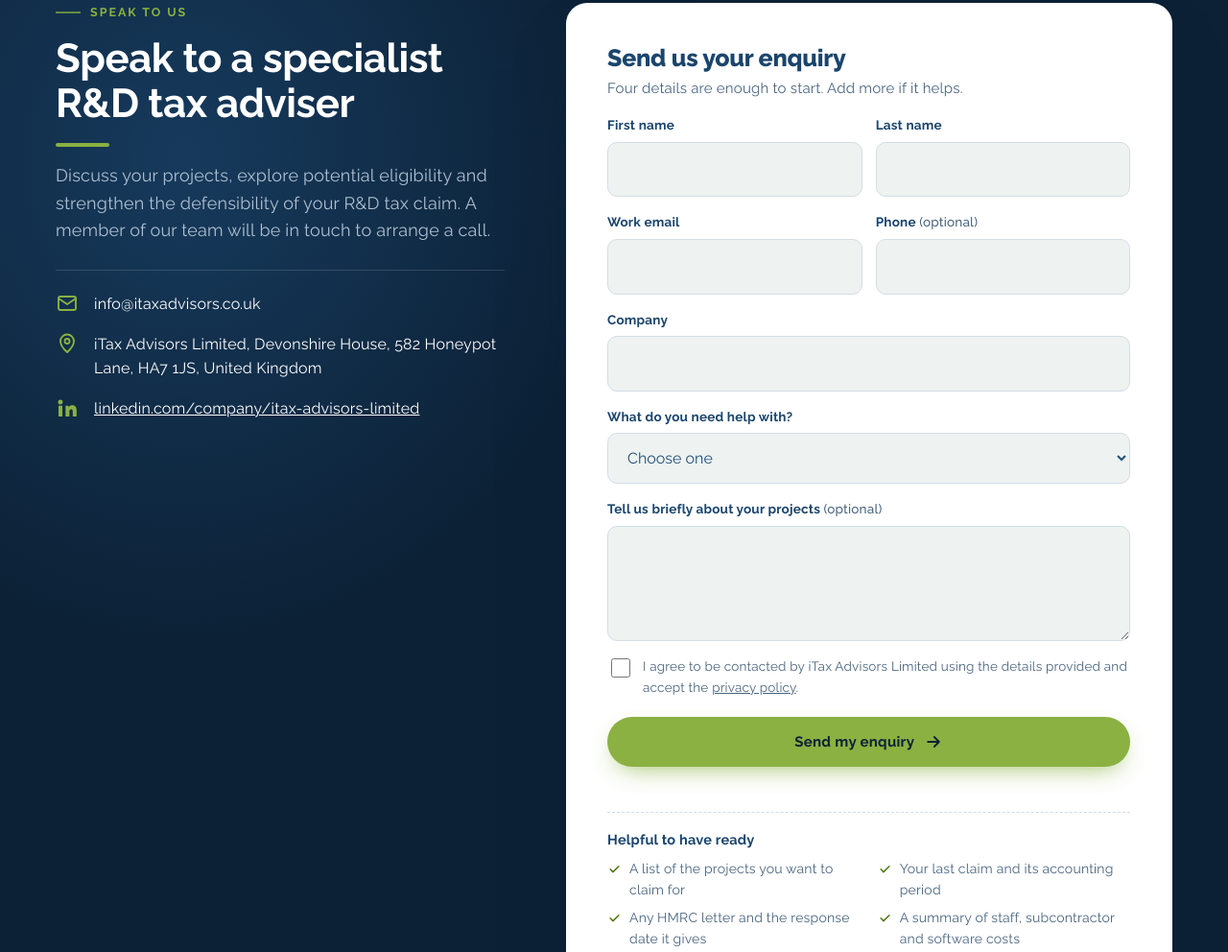
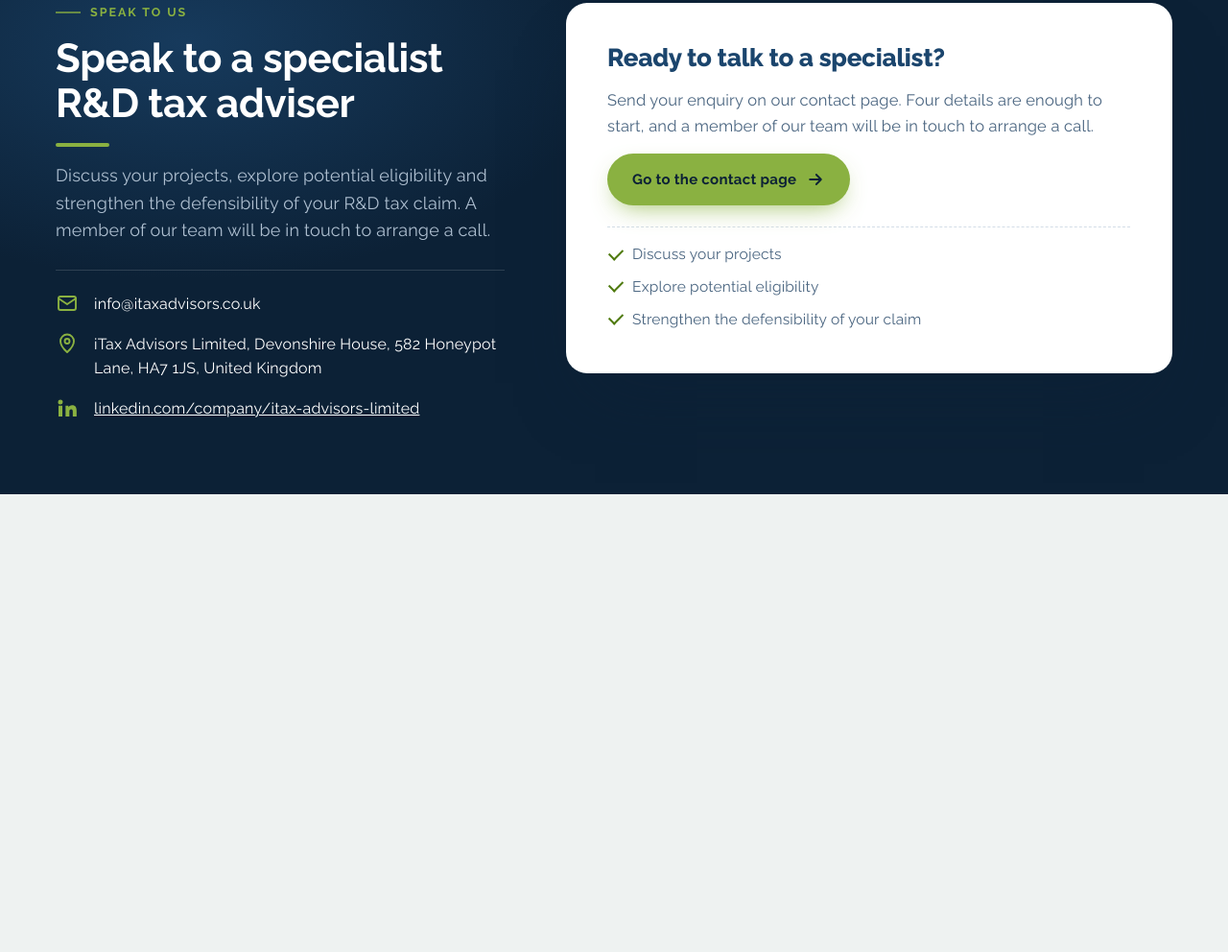
Before and after one commit to gayatriswami1991/itax, a plain HTML site: page mockups/pages/about-itax-advisors.html in a window 1280 px wide. Shown: the part 6986-7978 px from the top of the page at 96% size. After the commit the page ends 7501 px from the top, so only its background shows below. Drawn offline with Linux system fonts and the light colour scheme.

Commit message:
About page: send enquiries to the contact page instead of an inline form
Co-Authored-By: Claude Sonnet 5.5 <noreply@anthropic.com>
Claude-Session: https://claude.ai/code/session_01KjphXcWFi77gAE2G4yq4i6

```diff
--- a/mockups/pages/about-itax-advisors.html
+++ b/mockups/pages/about-itax-advisors.html
@@ -362,6 +362,13 @@ details p{padding:0 40px 24px 4px;color:var(--muted);max-width:70ch}details[open
 .tgrid .tc blockquote{font-size:16px}
 @media (max-width:1020px){.icp{grid-template-columns:repeat(2,minmax(0,1fr))}.stepc{grid-template-columns:repeat(2,minmax(0,1fr))}.whyg{grid-template-columns:repeat(2,minmax(0,1fr))}.glance-in{grid-template-columns:repeat(2,minmax(0,1fr))}}
 @media (max-width:700px){.icp,.stepc,.whyg{grid-template-columns:minmax(0,1fr)}.pas{grid-template-columns:minmax(0,1fr)}.pas>div+div{border-left:0;border-top:1px solid var(--line)}}
+.ctacard{background:#fff;color:var(--ink);border-radius:22px;padding:clamp(26px,3.4vw,44px);box-shadow:0 40px 70px -30px rgba(12,33,54,.55);display:grid;gap:16px;align-content:start}
+.ctacard h3{font-size:26px;color:var(--navy-700);font-weight:800}.ctacard p{color:var(--muted);font-size:16.5px}
+.ctacard .btn{justify-self:start}
+.bul2{list-style:none;margin:6px 0 0;padding:0;display:grid;gap:9px;border-top:1px dashed var(--line);padding-top:16px}
+.bul2 li{position:relative;padding-left:26px;font-size:15.5px;color:var(--muted)}
+.bul2 li::before{content:"";position:absolute;left:2px;top:.35em;width:12px;height:7px;border-left:2.5px solid var(--green-deep);border-bottom:2.5px solid var(--green-deep);transform:rotate(-45deg)}
+@media (max-width:600px){.ctacard .btn{justify-self:stretch;justify-content:center}}
 
 </style>
 <svg width="0" height="0" style="position:absolute" aria-hidden="true">
@@ -390,7 +397,7 @@ details p{padding:0 40px 24px 4px;color:var(--muted);max-width:70ch}details[open
     <h1><span class="w" style="--n:0"><i>About</i></span> <span class="w" style="--n:1"><i>iTax</i></span> <span class="w" style="--n:2"><i>Advisors:</i></span> <span class="hl"><span class="w" style="--n:3"><i>Senior-Led</i></span> <span class="w" style="--n:4"><i>UK</i></span></span> <span class="w" style="--n:5"><i>R&amp;D</i></span> <span class="w" style="--n:6"><i>Tax</i></span> <span class="w" style="--n:7"><i>Specialists</i></span></h1>
     <p class="answer"><b>iTax Advisors is a specialist UK R&amp;D tax advisory firm.</b> We bring a more technically rigorous, compliance-focused approach to R&amp;D tax relief claims.</p>
     <div class="cta-row">
-      <a class="btn btn-green mag" href="#contact">Speak to a specialist <svg><use href="#i-arrow"/></svg></a>
+      <a class="btn btn-green mag" href="https://www.itaxadvisors.co.uk/contact-us/">Speak to a specialist <svg><use href="#i-arrow"/></svg></a>
       <a class="btn btn-ghost" href="#founder">Meet our founder</a>
     </div>
     <div class="chips">
@@ -527,7 +534,7 @@ details p{padding:0 40px 24px 4px;color:var(--muted);max-width:70ch}details[open
 <section class="sec" id="faq" style="background:#fff">
   <div class="wrap faq-grid">
     <div class="rv"><div class="faq-left"><div class="label">FAQs</div><h2>Questions about iTax Advisors</h2><p class="lede">Short answers about who we are and how we work.</p>
-      <div class="faq-side"><div class="img"><img src="assets/n_calc.jpg" alt="Adviser reviewing cost calculations and claim figures with a calculator" width="557" height="465" loading="lazy"></div><div class="t"><b>Want to speak to the team?</b><a class="btn btn-green btn-sm" href="#contact">Ask a specialist</a></div></div></div></div>
+      <div class="faq-side"><div class="img"><img src="assets/n_calc.jpg" alt="Adviser reviewing cost calculations and claim figures with a calculator" width="557" height="465" loading="lazy"></div><div class="t"><b>Want to speak to the team?</b><a class="btn btn-green btn-sm" href="https://www.itaxadvisors.co.uk/contact-us/">Ask a specialist</a></div></div></div></div>
     <div class="rv d1">
       <details open><summary>Who is iTax Advisors Limited?</summary><p>A specialist UK R&amp;D tax advisory firm, established to provide a more technically rigorous and compliance-focused approach to R&amp;D tax relief claims.</p></details>
       <details><summary>Is iTax Advisors an R&amp;D tax specialist firm in the UK?</summary><p>Yes. We work with innovative UK businesses across technology, life sciences, engineering, manufacturing, construction and utilities.</p></details>
@@ -577,22 +584,11 @@ details p{padding:0 40px 24px 4px;color:var(--muted);max-width:70ch}details[open
         <div><svg><use href="#i-in"/></svg><a href="https://www.linkedin.com/company/itax-advisors-limited" target="_blank" rel="noopener">linkedin.com/company/itax-advisors-limited</a></div>
       </div>
     </div>
-    <div class="formcard big rv d1">
-      <form id="ct-form" novalidate>
-        <h3>Send us your enquiry</h3>
-        <p class="sub">Four details are enough to start. Add more if it helps.</p>
-        <div class="row2"><div class="field"><label for="ct-first">First name</label><input id="ct-first" name="first" autocomplete="given-name" required></div><div class="field"><label for="ct-last">Last name</label><input id="ct-last" name="last" autocomplete="family-name" required></div></div>
-        <div class="row2"><div class="field"><label for="ct-email">Work email</label><input id="ct-email" name="email" type="email" autocomplete="email" required></div><div class="field"><label for="ct-tel">Phone <em>(optional)</em></label><input id="ct-tel" name="phone" type="tel" autocomplete="tel"></div></div>
-        <div class="field"><label for="ct-co">Company</label><input id="ct-co" name="company" autocomplete="organization" required></div>
-        <div class="field"><label for="ct-type">What do you need help with?</label><select id="ct-type" name="enquiry_type" required><option value="">Choose one</option><option>Preparing a new R&amp;D claim</option><option>A second opinion on an existing claim</option><option>An HMRC enquiry or compliance check</option><option>Life sciences R&amp;D tax relief</option><option>Contracted-out R&amp;D</option><option>Something else</option></select></div>
-        <div class="field"><label for="ct-msg">Tell us briefly about your projects <em>(optional)</em></label><textarea id="ct-msg" name="message"></textarea></div>
-        <input type="hidden" id="ct-src" name="lead_source" value="about-page-form">
-        <label class="consent"><input type="checkbox" id="ct-consent" name="consent" value="yes" required><span>I agree to be contacted by iTax Advisors Limited using the details provided and accept the <a href="https://www.itaxadvisors.co.uk/privacy-policy/" target="_blank" rel="noopener">privacy policy</a>.</span></label>
-        <button class="btn btn-green mag" type="submit">Send my enquiry <svg><use href="#i-arrow"/></svg></button>
-        <p class="fine" id="ct-err" role="alert"></p>
-        <div class="ready-in"><b>Helpful to have ready</b><ul><li><svg><use href="#i-check"/></svg> A list of the projects you want to claim for</li><li><svg><use href="#i-check"/></svg> Your last claim and its accounting period</li><li><svg><use href="#i-check"/></svg> Any HMRC letter and the response date it gives</li><li><svg><use href="#i-check"/></svg> A summary of staff, subcontractor and software costs</li></ul></div>
-      </form>
-      <div class="done" id="ct-done" aria-live="polite"><div class="tick"><svg><use href="#i-check"/></svg></div><h3>Thank you, we have your enquiry</h3><p>A member of our team will be in touch to arrange a call.</p></div>
+    <div class="ctacard rv d1">
+      <h3>Ready to talk to a specialist?</h3>
+      <p>Send your enquiry on our contact page. Four details are enough to start, and a member of our team will be in touch to arrange a call.</p>
+      <a class="btn btn-green mag" href="https://www.itaxadvisors.co.uk/contact-us/">Go to the contact page <svg><use href="#i-arrow"/></svg></a>
+      <ul class="bul2"><li>Discuss your projects</li><li>Explore potential eligibility</li><li>Strengthen the defensibility of your claim</li></ul>
     </div>
   </div>
 </section>
```
Also changed, not shown: mockups/pages/about-itax-advisors.standalone.html (+14 -18 lines).
